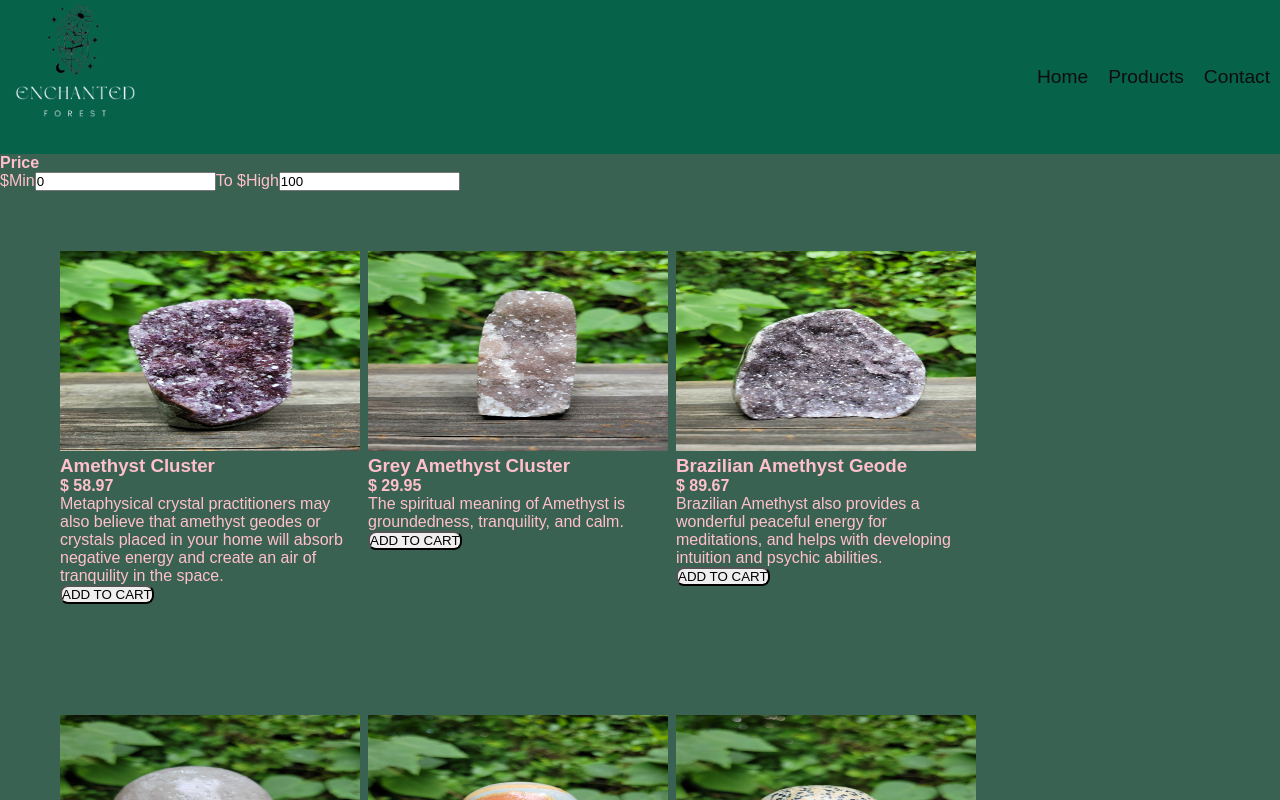
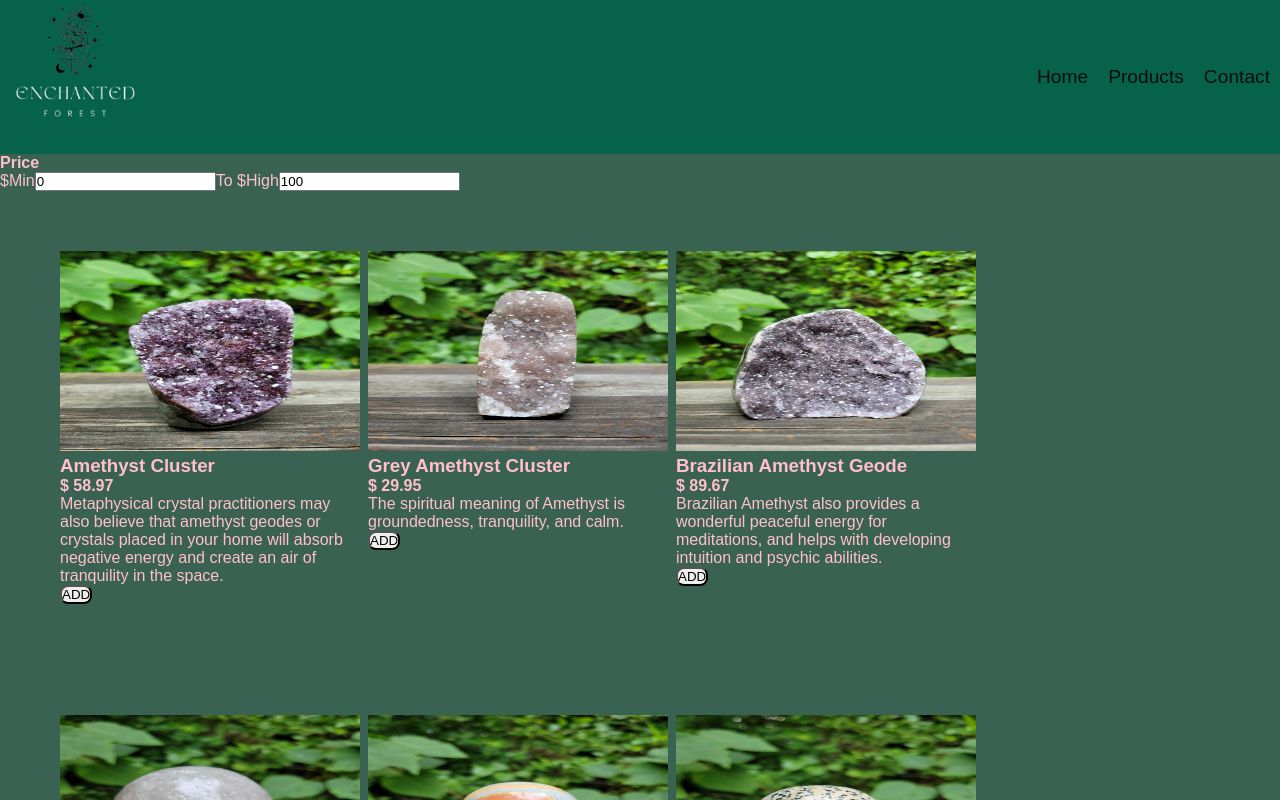
Before and after one commit to paginesher/react-project, a React (Create React App) app: page /product in a window 1280 px wide. Shown: the top 800 px of the page. Built offline with nearby package versions, Linux system fonts and the light colour scheme.

Commit message:
tinkering around

```diff
--- a/src/Components/ContactBody.js
+++ b/src/Components/ContactBody.js
@@ -46,6 +46,7 @@ export default class Contact extends Component {
   render() {
     return (
       <div>
+
         <main id="contact__container">
           <form ref={(form => this.form = form)} onSubmit={this.validate}>
             <label for="fname">First Name</label>
--- a/src/Components/ProductItems.js
+++ b/src/Components/ProductItems.js
@@ -9,7 +9,7 @@ function ProductItems(props) {
             <h3>{props.product.title}</h3>
             <h4>$ {props.product.price}</h4>
             <p>{props.product.description}</p>
-            <button>ADD TO CART</button>
+            <button>ADD</button>
         </div>
     )
 }
```
